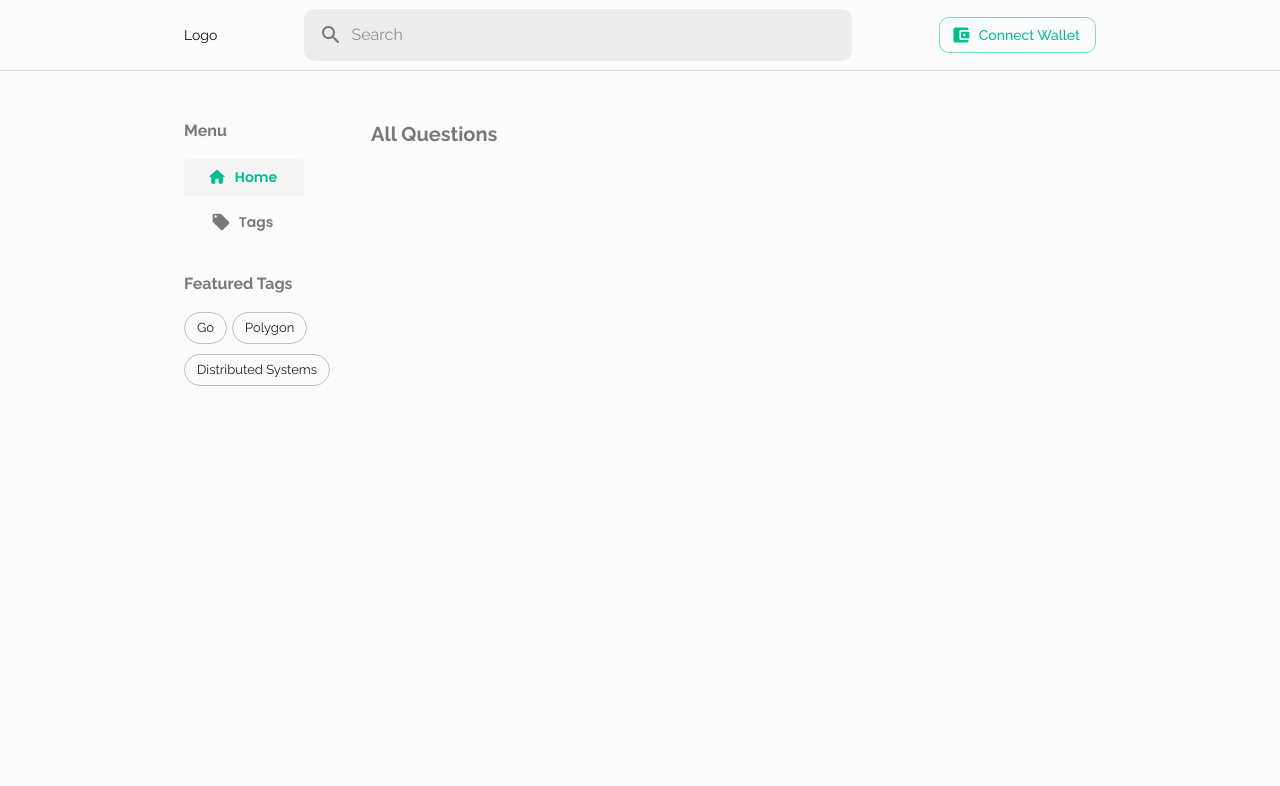
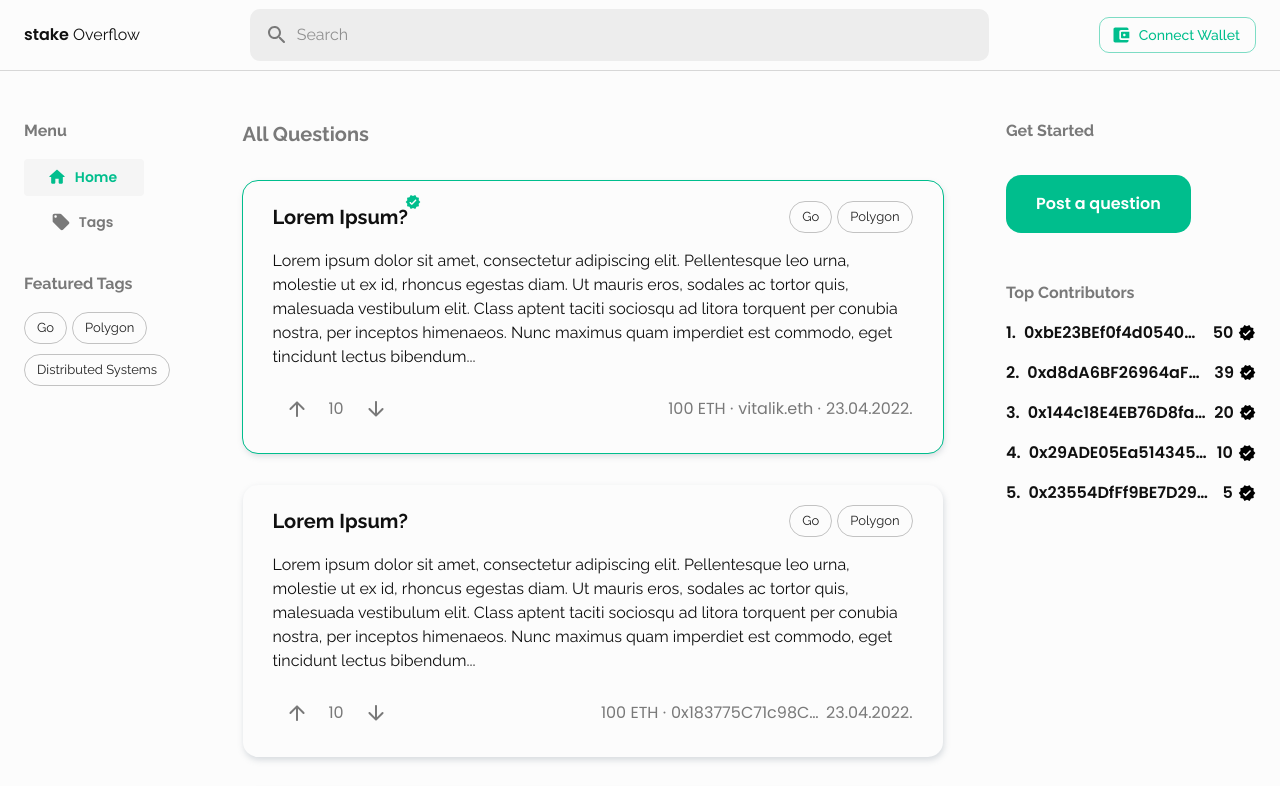
Before and after one commit to Trapesys/eth-amsterdam-2022, a React (Create React App) app in the folder web-ui/: page / in a window 1280 px wide. Shown: the top 786 px of the page. Built offline with nearby package versions, Linux system fonts and the light colour scheme.

Commit message:
Clean up the front page, add logo

```diff
--- a/web-ui/package.json
+++ b/web-ui/package.json
@@ -5,6 +5,7 @@
   "license": "MIT",
   "dependencies": {
     "@date-io/moment": "1.x",
+    "@ensdomains/react-ens-address": "^0.0.31",
     "@material-ui/core": "^4.12.3",
     "@material-ui/icons": "^4.11.2",
     "@material-ui/lab": "^4.0.0-alpha.60",
--- a/web-ui/src/components/layouts/AppLayout.tsx
+++ b/web-ui/src/components/layouts/AppLayout.tsx
@@ -8,7 +8,7 @@ const AppLayout: FC<IAppLayoutProps> = (props) => {
   return (
     <Box width={'100%'} height={'100%'}>
       <TopBar />
-      <Container maxWidth={'md'} fixed={true}>
+      <Container maxWidth={'lg'} fixed={true}>
         <Outlet />
       </Container>
     </Box>
--- a/web-ui/src/components/molecules/Question/Question.tsx
+++ b/web-ui/src/components/molecules/Question/Question.tsx
@@ -1,15 +1,145 @@
-import { Box, makeStyles } from '@material-ui/core';
+import {
+  Badge,
+  Box,
+  Chip,
+  IconButton,
+  makeStyles,
+  Typography
+} from '@material-ui/core';
+import ArrowDownwardRoundedIcon from '@material-ui/icons/ArrowDownwardRounded';
+import ArrowUpwardRoundedIcon from '@material-ui/icons/ArrowUpwardRounded';
+import clsx from 'clsx';
+import moment from 'moment';
 import { FC } from 'react';
+import theme from '../../../theme/theme';
+import { ReactComponent as Resolved } from './../../../shared/assets/icons/verified_black_24dp.svg';
 import { IQuestionProps } from './question.types';
 
 const Question: FC<IQuestionProps> = (props) => {
   const classes = useStyles();
+  const { details } = props;
 
-  return <Box>BoxBox</Box>;
+  const renderTitle = () => {
+    if (details.isResolved) {
+      return (
+        <Badge badgeContent={<Resolved className={classes.resolvedIcon} />}>
+          <Typography className={classes.questionTitle}>
+            {details.title}
+          </Typography>
+        </Badge>
+      );
+    }
+
+    return (
+      <Typography className={classes.questionTitle}>{details.title}</Typography>
+    );
+  };
+
+  return (
+    <Box
+      className={clsx(classes.questionWrapper, {
+        [classes.questionResolved]: details.isResolved
+      })}
+    >
+      <Box
+        display={'flex'}
+        justifyContent={'space-between'}
+        alignItems={'center'}
+      >
+        {renderTitle()}
+        <Box display={'flex'} flexWrap={'wrap'} mr={'-5px'}>
+          {details.tags.map((tag, index) => {
+            return (
+              <Box mr={'5px'}>
+                <Chip
+                  key={`chip-${details.title}-question-tag-${index}`}
+                  label={tag}
+                  variant={'outlined'}
+                />
+              </Box>
+            );
+          })}
+        </Box>
+      </Box>
+      <Box my={2}>
+        <Typography>{details.description}</Typography>
+      </Box>
+      <Box display={'flex'} alignItems={'center'}>
+        <Box display={'flex'} alignItems={'center'}>
+          <IconButton>
+            <ArrowUpwardRoundedIcon
+              style={{
+                fill: theme.palette.custom.darkGray
+              }}
+            />
+          </IconButton>
+          <Box mx={1}>
+            <Typography className={classes.questionSpecific}>
+              {details.score}
+            </Typography>
+          </Box>
+          <IconButton>
+            <ArrowDownwardRoundedIcon
+              style={{
+                fill: theme.palette.custom.darkGray
+              }}
+            />
+          </IconButton>
+        </Box>
+
+        <Box display={'flex'} alignItems={'center'} ml={'auto'}>
+          <Box mr={'5px'} display={'flex'}>
+            <Typography className={classes.questionSpecific}>
+              {`${details.amount} ETH ·`}
+            </Typography>
+          </Box>
+          <Box mr={'5px'} maxWidth={'150px'} className={'truncate'}>
+            <Typography className={clsx(classes.questionSpecific, 'truncate')}>
+              {`${details.posterAddress} ·`}
+            </Typography>
+          </Box>
+          <Box>
+            <Typography className={classes.questionSpecific}>
+              {moment.unix(details.postingDate).format('DD.MM.YYYY.')}
+            </Typography>
+          </Box>
+        </Box>
+      </Box>
+    </Box>
+  );
 };
 
 const useStyles = makeStyles((theme) => {
-  return {};
+  return {
+    questionWrapper: {
+      display: 'flex',
+      flexDirection: 'column',
+      borderRadius: '15px',
+      width: '700px',
+      padding: '20px 30px 20px 30px',
+      backgroundColor: theme.palette.custom.darkWhite,
+      boxShadow: theme.palette.boxShadows.darker
+    },
+    questionResolved: {
+      outline: `1px solid ${theme.palette.custom.trapesysGreen}`
+    },
+    resolvedIcon: {
+      fill: theme.palette.custom.trapesysGreen,
+      width: '16px',
+      height: 'auto',
+      marginLeft: '10px'
+    },
+    questionTitle: {
+      fontFamily: 'Raleway',
+      fontWeight: 700,
+      fontSize: theme.typography.pxToRem(20)
+    },
+    questionSpecific: {
+      fontFamily: 'Poppins !important',
+      fontSize: theme.typography.pxToRem(16),
+      color: theme.palette.custom.darkGray
+    }
+  };
 });
 
 export default Question;
--- a/web-ui/src/components/molecules/Question/question.types.ts
+++ b/web-ui/src/components/molecules/Question/question.types.ts
@@ -1,5 +1,5 @@
 export interface IQuestionProps {
-  contentID: string;
+  details: IQuestionDetails;
 }
 
 export interface IQuestionDetails {
@@ -10,4 +10,5 @@ export interface IQuestionDetails {
   postingDate: number;
   amount: number;
   score: number;
+  isResolved: boolean;
 }
--- a/web-ui/src/components/molecules/TopBar/TopBar.tsx
+++ b/web-ui/src/components/molecules/TopBar/TopBar.tsx
@@ -1,4 +1,4 @@
-import { Box, Container, makeStyles } from '@material-ui/core';
+import { Box, Container, makeStyles, Typography } from '@material-ui/core';
 import { FC } from 'react';
 import SearchBar from '../SearchBar/SearchBar';
 import UserMenu from '../UserMenu/UserMenu';
@@ -9,9 +9,11 @@ const TopBar: FC<ITopBarProps> = () => {
 
   return (
     <Box className={classes.topBarOuter}>
-      <Container fixed={true} maxWidth={'md'}>
+      <Container fixed={true} maxWidth={'lg'}>
         <Box className={classes.topBarInner}>
-          <Box>Logo</Box>
+          <Typography>
+            <span className={classes.logoSpan}>stake</span> Overflow
+          </Typography>
           <SearchBar />
           <UserMenu />
         </Box>
@@ -33,6 +35,10 @@ const useStyles = makeStyles((theme) => {
       borderBottom: '1px solid rgba(0, 0, 0, 0.15)',
       display: 'flex',
       width: '100%'
+    },
+    logoSpan: {
+      fontWeight: 600,
+      fontFamily: 'Poppins'
     }
   };
 });
--- a/web-ui/src/components/organisms/AllQuestions/AllQuestions.tsx
+++ b/web-ui/src/components/organisms/AllQuestions/AllQuestions.tsx
@@ -1,9 +1,68 @@
-import { Box } from '@material-ui/core';
+import { Box, makeStyles } from '@material-ui/core';
 import { FC } from 'react';
+import Question from '../../molecules/Question/Question';
+import { IQuestionDetails } from '../../molecules/Question/question.types';
 import { IAllQuestionsProps } from './allQuestions.types';
 
 const AllQuestions: FC<IAllQuestionsProps> = () => {
-  return <Box>Questions go here</Box>;
+  const classes = useStyles();
+
+  const questions: IQuestionDetails[] = [
+    {
+      title: 'Lorem Ipsum?',
+      description:
+        'Lorem ipsum dolor sit amet, consectetur adipiscing elit. Pellentesque leo urna, molestie ut ex id, rhoncus egestas diam. Ut mauris eros, sodales ac tortor quis, malesuada vestibulum elit. Class aptent taciti sociosqu ad litora torquent per conubia nostra, per inceptos himenaeos. Nunc maximus quam imperdiet est commodo, eget tincidunt lectus bibendum...',
+      tags: ['Go', 'Polygon'],
+      posterAddress: 'vitalik.eth',
+      postingDate: 1650728367,
+      amount: 100,
+      score: 10,
+      isResolved: true
+    },
+    {
+      title: 'Lorem Ipsum?',
+      description:
+        'Lorem ipsum dolor sit amet, consectetur adipiscing elit. Pellentesque leo urna, molestie ut ex id, rhoncus egestas diam. Ut mauris eros, sodales ac tortor quis, malesuada vestibulum elit. Class aptent taciti sociosqu ad litora torquent per conubia nostra, per inceptos himenaeos. Nunc maximus quam imperdiet est commodo, eget tincidunt lectus bibendum...',
+      tags: ['Go', 'Polygon'],
+      posterAddress: '0x183775C71c98Cd1321d90d81DA7533dB4FA04F09',
+      postingDate: 1650728367,
+      amount: 100,
+      score: 10,
+      isResolved: false
+    },
+    {
+      title: 'Lorem Ipsum?',
+      description:
+        'Lorem ipsum dolor sit amet, consectetur adipiscing elit. Pellentesque leo urna, molestie ut ex id, rhoncus egestas diam. Ut mauris eros, sodales ac tortor quis, malesuada vestibulum elit. Class aptent taciti sociosqu ad litora torquent per conubia nostra, per inceptos himenaeos. Nunc maximus quam imperdiet est commodo, eget tincidunt lectus bibendum...',
+      tags: ['Go', 'Polygon'],
+      posterAddress: 'vitalik.eth',
+      postingDate: 1650728367,
+      amount: 100,
+      score: 10,
+      isResolved: true
+    }
+  ];
+
+  return (
+    <Box className={classes.questionsWrapper} mb={-4}>
+      {questions.map((question, index) => {
+        return (
+          <Box key={`question-${index}`} mb={4}>
+            <Question details={question} />
+          </Box>
+        );
+      })}
+    </Box>
+  );
 };
 
+const useStyles = makeStyles((theme) => {
+  return {
+    questionsWrapper: {
+      display: 'flex',
+      flexDirection: 'column'
+    }
+  };
+});
+
 export default AllQuestions;
--- a/web-ui/src/components/organisms/Homepage/Homepage.tsx
+++ b/web-ui/src/components/organisms/Homepage/Homepage.tsx
@@ -1,20 +1,118 @@
-import { Box } from '@material-ui/core';
+import { Box, Button, makeStyles, Typography } from '@material-ui/core';
+import clsx from 'clsx';
 import { FC } from 'react';
 import SectionTitle from '../../atoms/SectionTitle/SectionTitle';
 import Menu from '../../molecules/Menu/Menu';
+import AllQuestions from '../AllQuestions/AllQuestions';
+import { ReactComponent as Resolved } from './../../../shared/assets/icons/verified_black_24dp.svg';
 import { IHomepageProps } from './homepage.types';
 
 const Homepage: FC<IHomepageProps> = () => {
+  const classes = useStyles();
+
+  const contributors: {
+    address: string;
+    answered: number;
+  }[] = [
+    {
+      address: '0xbE23BEf0f4d054051cAD9C8ae8Adfbc9731B3Ad4',
+      answered: 50
+    },
+    {
+      address: '0xd8dA6BF26964aF9D7eEd9e03E53415D37aA96045',
+      answered: 39
+    },
+    {
+      address: '0x144c18E4EB76D8fa6db9Ca94eedaD94aC2cb9987',
+      answered: 20
+    },
+    {
+      address: '0x29ADE05Ea5143458d276Dbd0f141eeeF4DF12Fa1',
+      answered: 10
+    },
+    {
+      address: '0x23554DfFf9BE7D29b69ECdC62E666A7D4536d410',
+      answered: 5
+    }
+  ];
+
   return (
-    <Box display={'flex'}>
-      <Box mt={6}>
+    <Box display={'flex'} justifyContent={'space-between'} mt={6}>
+      <Box>
         <Menu />
       </Box>
-      <Box mt={6} mx={4}>
+      <Box mx={4}>
         <SectionTitle title={'All Questions'} large />
+        <Box mt={4}>
+          <AllQuestions />
+        </Box>
+      </Box>
+      <Box>
+        <SectionTitle title={'Get Started'} />
+        <Box mt={4}>
+          <Button
+            variant={'contained'}
+            color={'secondary'}
+            className={classes.postButton}
+          >
+            Post a question
+          </Button>
+        </Box>
+        <Box display={'flex'} flexDirection={'column'} mb={-2} mt={6}>
+          <Box mb={2}>
+            <SectionTitle title={'Top Contributors'} />
+          </Box>
+          {contributors.map((contributor, index) => {
+            return (
+              <Box
+                key={`contributor-${index}`}
+                display={'flex'}
+                alignItems={'center'}
+                mb={2}
+                maxWidth={'250px'}
+              >
+                <Typography className={classes.contributor}>{`${
+                  index + 1
+                }.`}</Typography>
+                <Box mx={1} className={'truncate'}>
+                  <Typography className={clsx(classes.contributor, 'truncate')}>
+                    {contributor.address}
+                  </Typography>
+                </Box>
+                <Box mr={'5px'}>
+                  <Typography className={classes.contributor}>
+                    {contributor.answered}
+                  </Typography>
+                </Box>
+                <Resolved className={classes.resolvedIcon} />
+              </Box>
+            );
+          })}
+        </Box>
       </Box>
     </Box>
   );
 };
 
+const useStyles = makeStyles((theme) => {
+  return {
+    postButton: {
+      fontWeight: 600,
+      fontSize: theme.typography.pxToRem(16),
+      fontFamily: 'Poppins',
+      borderRadius: '15px',
+      padding: '15px 30px',
+      boxShadow: 'none'
+    },
+    resolvedIcon: {
+      width: '40px',
+      height: 'auto'
+    },
+    contributor: {
+      fontWeight: 600,
+      fontFamily: 'Poppins !important'
+    }
+  };
+});
+
 export default Homepage;
```
Also changed, not shown: web-ui/src/shared/assets/icons/verified_black_24dp.svg (added), 1 other file (tests, documents, lock files or other folders).
